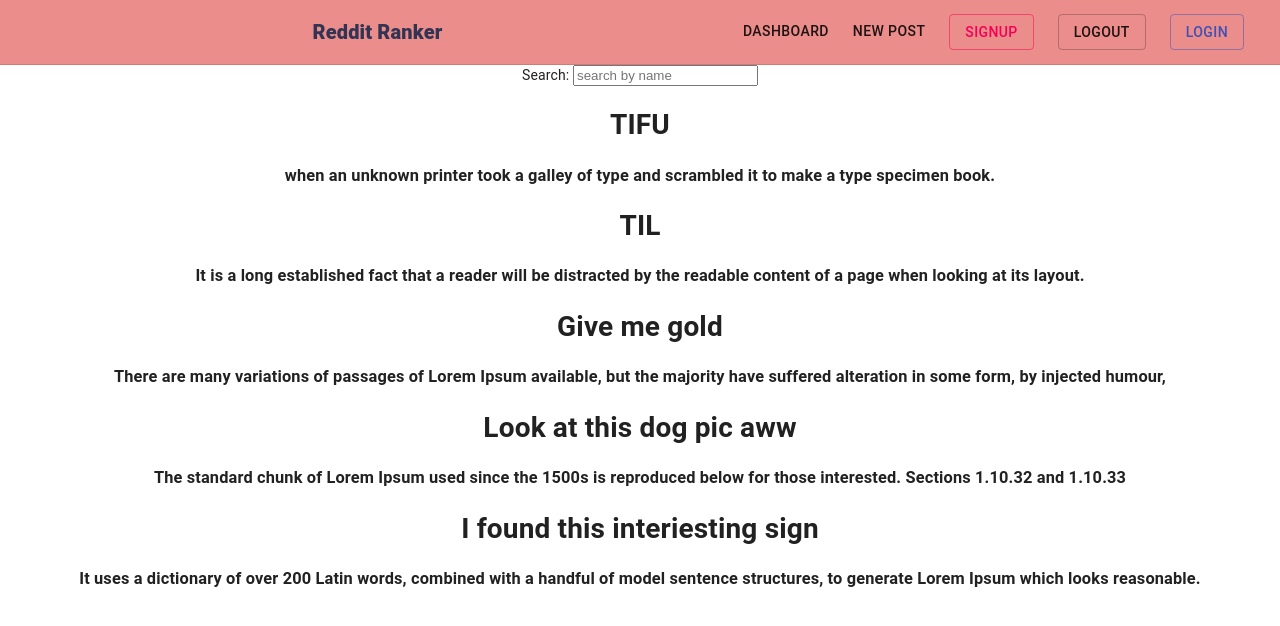
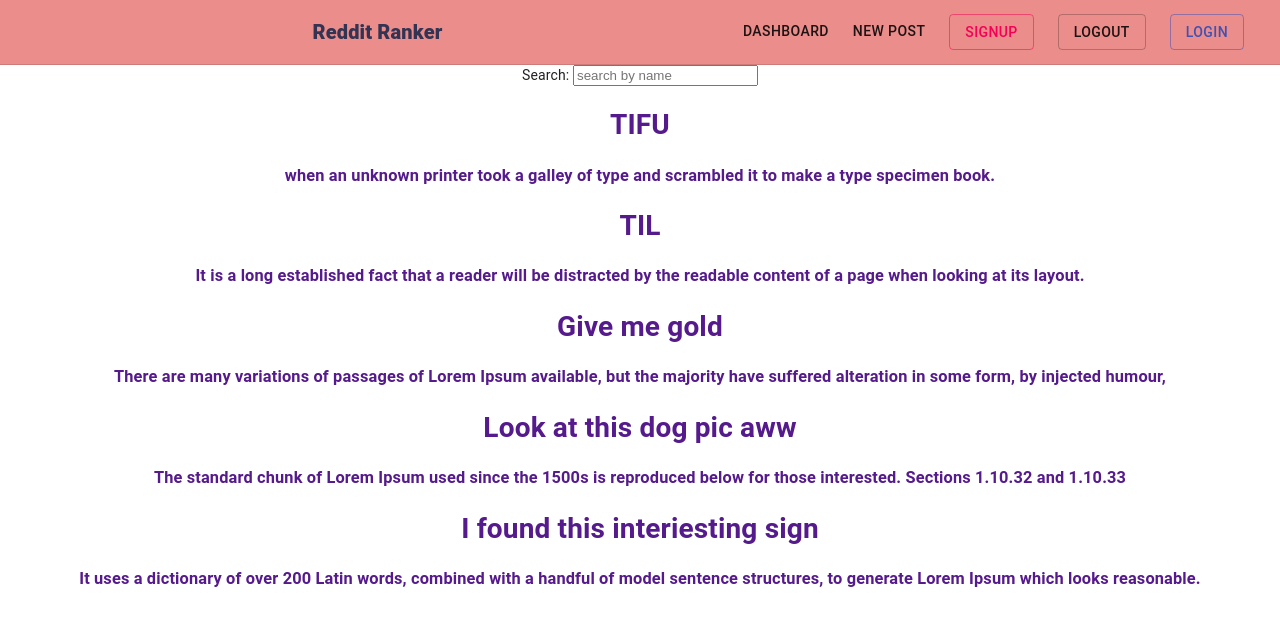
Before and after one commit to Kristinbarr/reddit-ranker-FE, a React (Create React App) app in the folder post-here-frontend/: page /Savedposts in a window 1280 px wide. Shown: the top 626 px of the page. Built offline with nearby package versions, Linux system fonts and the light colour scheme; sample sign-in values are in the browser's storage.

Commit message:
added search click functionality

```diff
--- a/post-here-frontend/src/Components/Nav.js
+++ b/post-here-frontend/src/Components/Nav.js
@@ -46,12 +46,12 @@ export default function Nav() {
 							dashboard
 						</Link>
 						<RouterLink style={{ textDecoration: 'none' }} to="/">
-							<Link variant="button" color="textPrimary" href="#" className={classes.link}>
+							<Link variant="button" color="textPrimary" className={classes.link}>
 								new post
 							</Link>
 						</RouterLink>
 						<RouterLink style={{ textDecoration: 'none' }} to="./Signup">
-							<Button href="#" color="secondary" variant="outlined" className={classes.link}>
+							<Button color="secondary" variant="outlined" className={classes.link}>
 								Signup
 							</Button>
 						</RouterLink>
--- a/post-here-frontend/src/Components/SavedPosts.js
+++ b/post-here-frontend/src/Components/SavedPosts.js
@@ -1,5 +1,5 @@
 import React, { useState, useEffect } from 'react';
-
+import { Link } from 'react-router-dom';
 import { getSavedPosts } from '../actions';
 import { connect } from 'react-redux';
 
@@ -64,10 +64,16 @@ const SavedPosts = (props) => {
 				</form>
 				{filteredResults.map(({ title, body }) => {
 					return (
-						<div key={title}>
+						<Link
+							style={{ textDecoration: 'none' }}
+							onClick={() => {
+								console.log('this is the post you clicked', { title, body });
+							}}
+							key={title}
+						>
 							<h1>{title}</h1>
 							<h3>{body}</h3>
-						</div>
+						</Link>
 					);
 				})}
 			</div>
```
